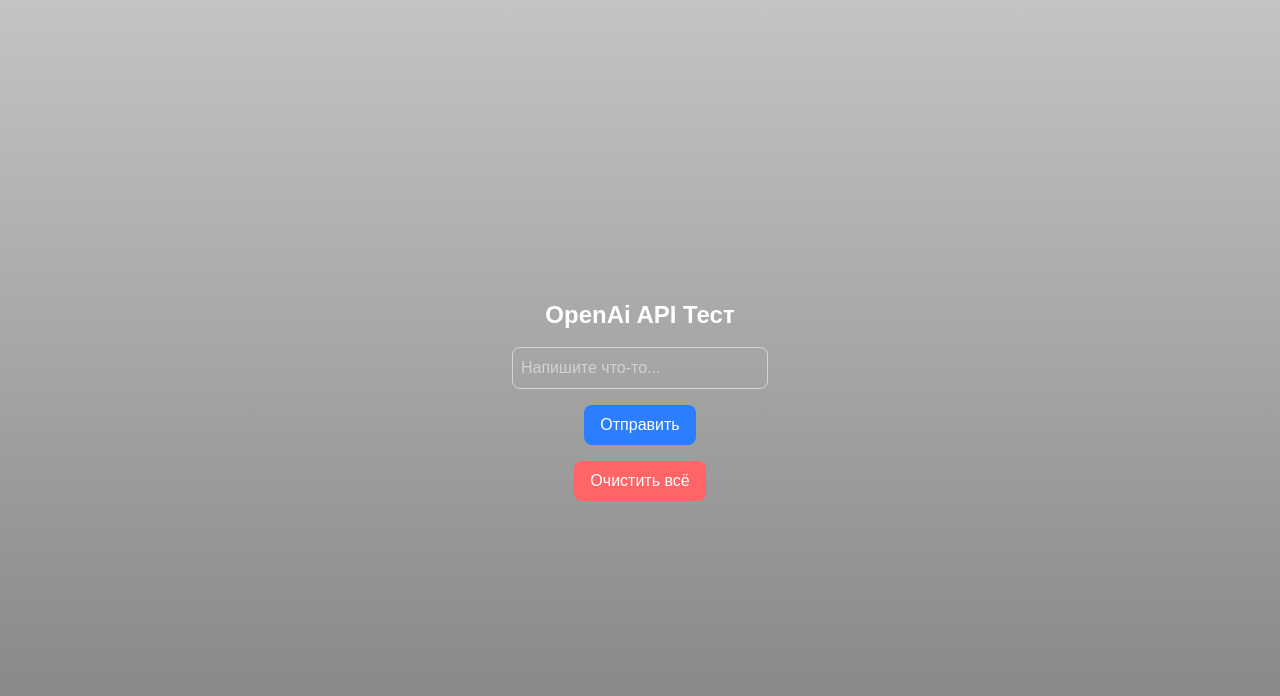
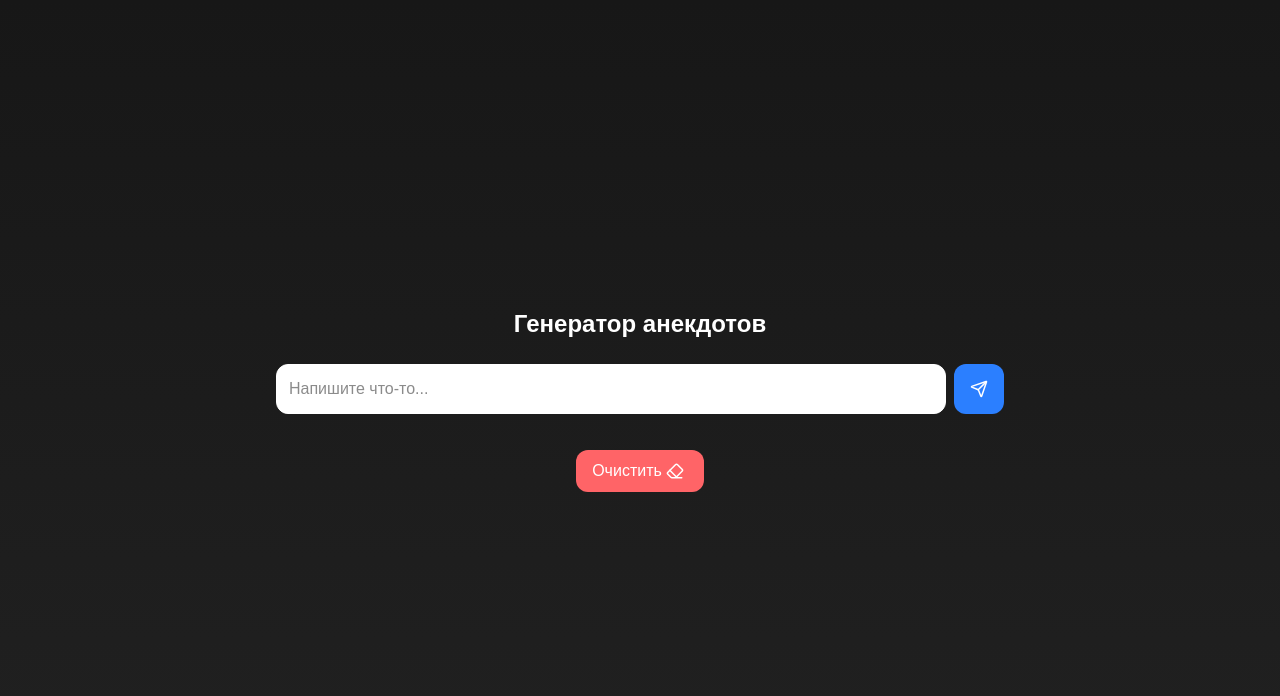
Before and after one commit to Georgii52/next_ai, a Next.js app: page / in a window 1280 px wide. Shown: the top 696 px of the page. Built offline with nearby package versions, Linux system fonts and the light colour scheme.

Commit message:
fixed ui and changed gtp model, improved speed

```diff
--- a/app/api/openai/route.js
+++ b/app/api/openai/route.js
@@ -10,7 +10,7 @@
         const { text } = await req.json()
 
         const response = await openai.responses.create ({
-            model: 'gpt-5-nano',
+            model:'gpt-4-turbo',
             input: `Придумай анекдот с этими словами: ${text}. Можешь ответить только текстом анекдота.`
         })
         console.log (response)
--- a/app/globals.css
+++ b/app/globals.css
@@ -1,7 +1,7 @@
 @import "tailwindcss";
 
 :root {
-  --background: linear-gradient(180deg,rgba(196, 196, 196, 1) 0%, rgba(128, 128, 128, 1) 100%);
+  --background: linear-gradient(0deg,rgba(33, 33, 33, 1) 0%, rgba(23, 23, 23, 1) 100%);
   --foreground: #171717;
 }
 
--- a/app/page.js
+++ b/app/page.js
@@ -1,9 +1,9 @@
 'use client'
 import { useState } from "react"
 import { Suspense } from "react";
+import { Send, Loader2, Eraser } from 'lucide-react'
 
 export default function Home() {
-
   const [inputValue, setInputValue] = useState("");
   const [outputValue, setOutputValue] = useState("");
   const [response, setResponse] = useState("")
@@ -23,7 +23,11 @@
   const sendToAi = async () => {
     setLoading (true)
     setResponse ('')
-
+    if (inputValue === '') {
+      setResponse ('Пожалуйста, введите что-то')
+      setLoading (false)
+      return
+    } else {
       try {
         const res = await fetch('/api/openai', {
           method: 'POST',
@@ -39,16 +43,26 @@
         setLoading (false)
       }
     }
+}
 
   return (
     <main className='flex flex-col items-center justify-center min-h-screen gap-4'>
-      <h1 className="text-2xl font-semibold text-white">OpenAi API Тест</h1>
+      <h1 className="text-2xl font-semibold text-white">Генератор анекдотов</h1>
+      <div className="flex flex-row w-full md:w-192">
         <input
           type="text"
           value={inputValue}
           onChange={(e)=> setInputValue(e.target.value)}
           placeholder="Напишите что-то..."
-        className="border border-gray-300 rounded-lg p-2 w-64 text-left focus:border-sky-300 focus:ring-2 focus:ring-sky-200 focus:ring-opacity-55 outline-none transition-all duration-500 ease-in-out text-white"
+          className="
+          bg-white border border-white rounded-xl w-full p-3
+          ml-5 mt-2 mb-5
+          outline-none transition-all duration-500 ease-in-out
+          hover:border-sky-300 focus:border-sky-300
+          hover:ring-2 focus:ring-2
+          hover:ring-sky-200 focus:ring-sky-200
+          hover:ring-opacity-60 focus:ring-opacity-60
+          "
         />
         <button
           onClick={()=>{
@@ -56,20 +70,34 @@
             sendToAi()
           }}
           disabled={loading}
-        className="bg-blue-500 text-white px-4 py-2 rounded-lg hover:bg-blue-600 disabled:bg-blue-200 disabled">
-        {loading? 'Отправка...': 'Отправить'}
+          className="
+          bg-blue-500 text-white px-4 py-2 rounded-xl cursor-pointer
+          ml-2 mt-2 mr-5 mb-5
+          hover:bg-blue-600
+          transition-all ease-in-out duration-300
+          disabled:bg-blue-200 disabled
+          disabled: cursor-not-allowed"
+          >
+          {loading ? <Loader2 className="animate-spin" size={18} /> : <Send size={18} />}
         </button>
+      </div>
       <button
         onClick={()=>handleClear()}
-        className="bg-red-400 text-white px-4 py-2 rounded-lg hover:bg-red-500">Очистить всё</button>
+        className="flex flex-row items-center justify-center
+        bg-red-400 text-white px-4 py-2 rounded-xl
+        hover:bg-red-500
+        transition-all ease-in-out duration-300 cursor-pointer"
+        >
+          Очистить <Eraser className="m-1" size={18} />
+        </button>
       {outputValue && (
-        <p className="mt-4 text-lg text-gray-700">
+        <p className="mt-4 text-lg text-white">
           Вы ввели: <span className="font-medium">{outputValue}</span>
         </p>
       )}
       {response && (
-        <div className="w-full max-w-md w-full px-4 text-center">
-          <p className="text-gray-800 whitespace-pre-wrap break-words">{response}</p>
+        <div className="flex flex-row w-full md:w-192">
+          <p className="text-white text-lg whitespace-pre-wrap break-words m-5">{response}</p>
         </div>
       )}
     </main>
```
Also changed, not shown: package.json (+6 -5 lines), 1 other file (tests, documents, lock files or other folders). Lines whose indentation alone changed are shown as unchanged.
